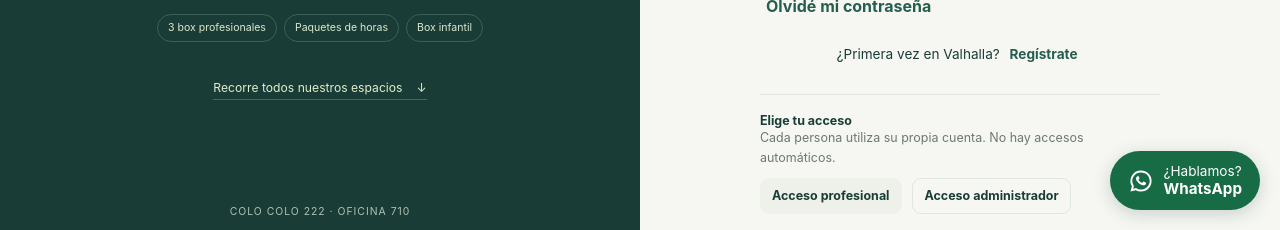
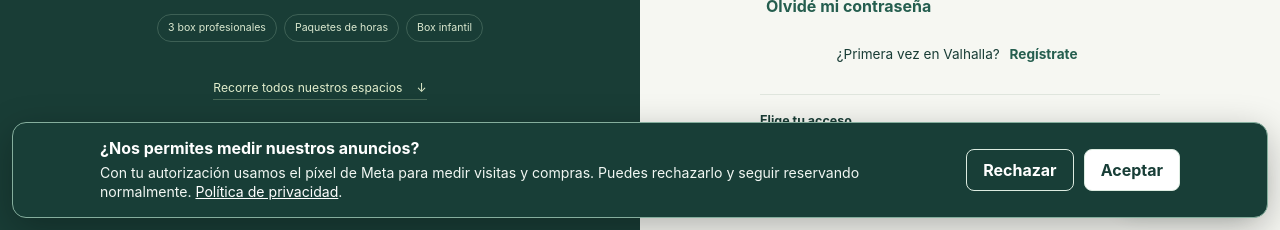
Before and after one commit to santibanezfcarlos-art/AVOJA, a plain HTML site: page valhalla/static/index.html in a window 1280 px wide. Shown: the part 570-800 px from the top of the page. Drawn offline with Linux system fonts and the light colour scheme; no server answers.

Commit message:
style(valhalla): add accessible Meta consent banner

```diff
--- a/valhalla/static/style.css
+++ b/valhalla/static/style.css
@@ -264,3 +264,32 @@ dialog:has(.room-photo-full){width:min(880px,calc(100% - 28px));max-height:90dvh
     min-width:1050px;grid-template-columns:70px repeat(7,minmax(140px,1fr))
   }
 }
+
+/* Optional Meta advertising measurement consent. */
+.meta-consent-banner{
+  position:fixed;inset:auto 12px 12px;z-index:9999;
+  background:#183e37;color:#fff;border:1px solid #85ae9d;
+  border-radius:14px;box-shadow:0 10px 36px rgba(0,0,0,.28);
+  font-family:inherit;
+}
+.meta-consent-inner{
+  display:flex;align-items:center;justify-content:space-between;gap:18px;
+  max-width:1120px;margin:auto;padding:15px 20px;
+}
+.meta-consent-inner strong{font-size:1rem;color:#fff}
+.meta-consent-inner p{margin:5px 0 0;line-height:1.4;font-size:.88rem;color:#f1f7f3}
+.meta-consent-inner a{color:#fff;text-decoration:underline}
+.meta-consent-actions{display:flex;gap:10px;flex-shrink:0}
+.meta-consent-actions button{
+  border:1px solid #dcebe0;border-radius:8px;padding:10px 16px;
+  font:inherit;font-weight:700;cursor:pointer;min-width:96px;
+  background:transparent;color:#fff;
+}
+.meta-consent-actions [data-meta-accept]{background:#fff;color:#183e37}
+.meta-consent-actions button:focus-visible{outline:3px solid #a4d7d1;outline-offset:3px}
+@media(max-width:680px){
+  .meta-consent-banner{inset:auto 8px 8px}
+  .meta-consent-inner{display:block;padding:14px}
+  .meta-consent-actions{margin-top:12px}
+  .meta-consent-actions button{flex:1}
+}
```
